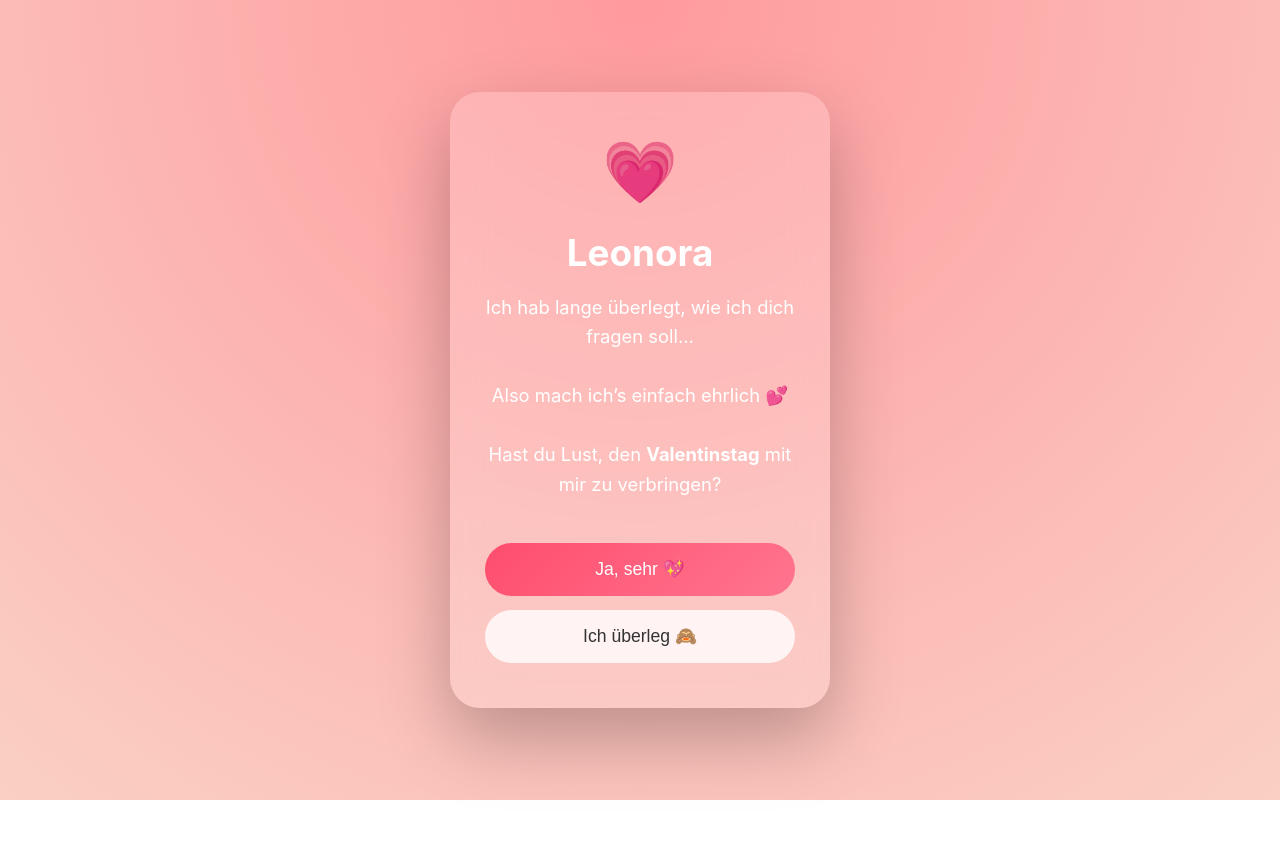
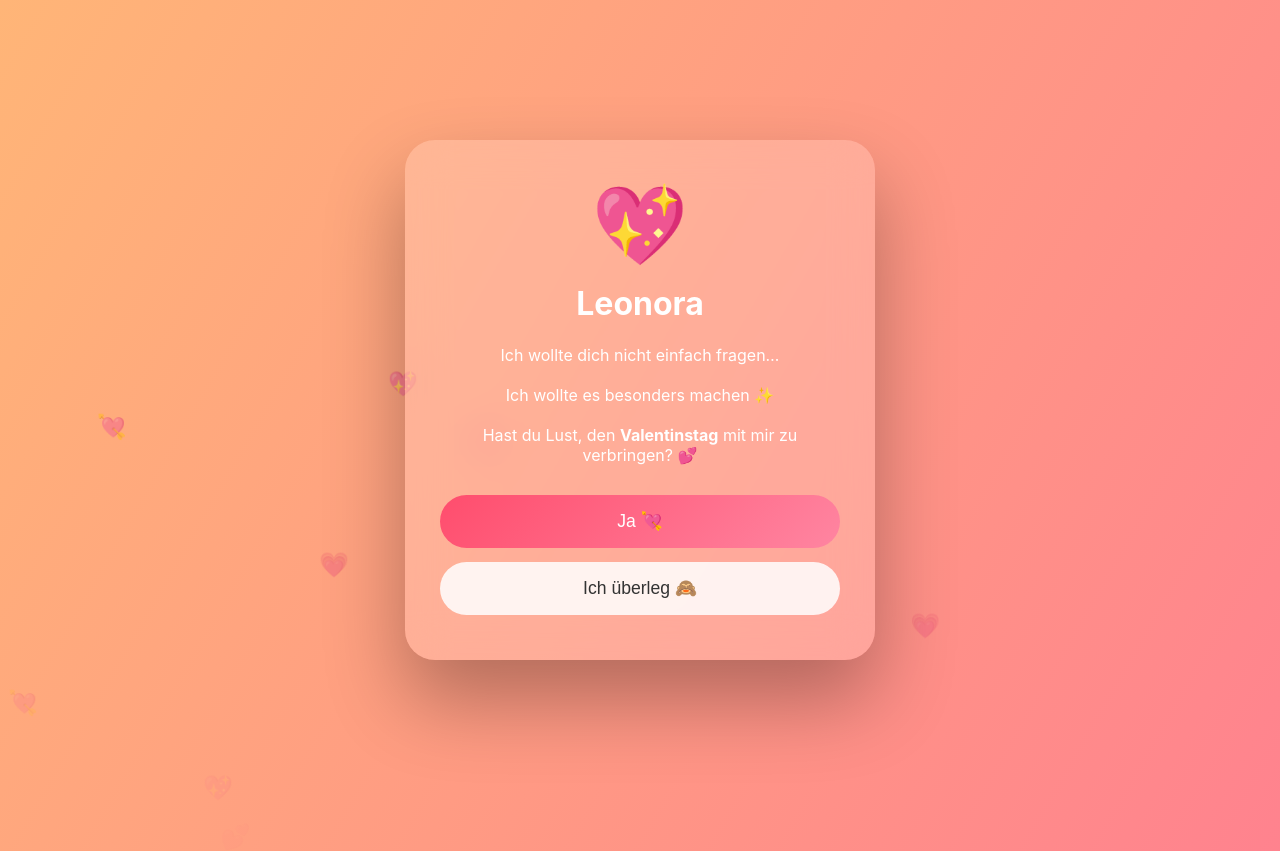
Before and after one commit to L0n12505/Valentinstag2, a plain HTML site: page index.html in a window 1280 px wide. Before the commit the page ends 800 px from the top, so only its background shows below. Drawn offline with Linux system fonts and the light colour scheme.

Commit message:
Update index.html

```diff
--- a/index.html
+++ b/index.html
@@ -6,85 +6,105 @@
 <meta name="viewport" content="width=device-width, initial-scale=1.0">
 
 <style>
-    * {
-      box-sizing: border-box;
+html, body {
+  margin: 0;
+  height: 100%;
+  overflow: hidden;
+  font-family: -apple-system, BlinkMacSystemFont, "Segoe UI", sans-serif;
 }
 
 body {
-      margin: 0;
-      height: 100vh;
-      background: radial-gradient(circle at top, #ff9a9e, #fad0c4);
-      font-family: -apple-system, BlinkMacSystemFont, "Segoe UI", sans-serif;
+  background: linear-gradient(120deg, #ff5f9e, #ffc371, #ff5f9e);
+  background-size: 400% 400%;
+  animation: gradientMove 18s ease infinite;
   display: flex;
   align-items: center;
   justify-content: center;
-      overflow: hidden;
-      color: #fff;
+  color: white;
 }
 
-    .container {
-      background: rgba(255, 255, 255, 0.18);
-      backdrop-filter: blur(18px);
+@keyframes gradientMove {
+  0% { background-position: 0% 50%; }
+  50% { background-position: 100% 50%; }
+  100% { background-position: 0% 50%; }
+}
+
+/* Floating hearts */
+.heart {
+  position: absolute;
+  bottom: -10%;
+  font-size: 1.5rem;
+  animation: floatUp linear infinite;
+  opacity: 0.7;
+}
+
+@keyframes floatUp {
+  from { transform: translateY(0); opacity: 0; }
+  to { transform: translateY(-120vh); opacity: 1; }
+}
+
+.card {
+  background: rgba(255,255,255,0.18);
+  backdrop-filter: blur(20px);
   border-radius: 30px;
   padding: 45px 35px;
   width: 90%;
-      max-width: 380px;
+  max-width: 400px;
   text-align: center;
-      box-shadow: 0 30px 70px rgba(0,0,0,0.25);
-      animation: floatIn 1.4s ease;
+  box-shadow: 0 40px 80px rgba(0,0,0,0.3);
+  animation: popIn 1.4s ease;
+  z-index: 10;
 }
 
-    h1 {
-      font-size: 2.3rem;
-      margin-bottom: 12px;
+@keyframes popIn {
+  from { transform: scale(0.85); opacity: 0; }
+  to { transform: scale(1); opacity: 1; }
 }
 
-    p {
-      font-size: 1.15rem;
-      line-height: 1.6;
-      margin-bottom: 30px;
+.main-heart {
+  font-size: 4rem;
+  animation: beat 1.4s infinite;
 }
 
-    .heart {
-      font-size: 3.5rem;
-      animation: heartbeat 1.6s infinite;
-      margin-bottom: 15px;
+@keyframes beat {
+  0% { transform: scale(1); }
+  50% { transform: scale(1.25); }
+  100% { transform: scale(1); }
 }
 
 button {
   width: 100%;
   padding: 16px;
-      border-radius: 35px;
+  border-radius: 40px;
   border: none;
   font-size: 1.1rem;
   margin-top: 14px;
   cursor: pointer;
-      transition: transform 0.2s ease;
 }
 
 .yes {
-      background: linear-gradient(135deg, #ff4d6d, #ff758f);
+  background: linear-gradient(135deg,#ff4d6d,#ff85a1);
   color: white;
 }
 
-    .yes:active {
-      transform: scale(0.96);
-    }
-
 .no {
-      background: rgba(255,255,255,0.8);
+  background: rgba(255,255,255,0.85);
   color: #333;
 }
 
-    @keyframes heartbeat {
-      0% { transform: scale(1); }
-      50% { transform: scale(1.2); }
-      100% { transform: scale(1); }
+.explosion {
+  position: fixed;
+  inset: 0;
+  background: radial-gradient(circle, #ff85a1, #ff4d6d);
+  display: flex;
+  align-items: center;
+  justify-content: center;
+  animation: explode 1.2s ease forwards;
 }
 
-    @keyframes floatIn {
-      from { opacity: 0; transform: translateY(30px); }
-      to { opacity: 1; transform: translateY(0); }
+@keyframes explode {
+  0% { transform: scale(0); opacity: 0; }
+  100% { transform: scale(1); opacity: 1; }
 }
 </style>
 </head>
@@ -92,58 +112,60 @@
 <body>
 
 <audio id="music" loop>
-  <source src="https://cdn.pixabay.com/download/audio/2022/10/03/audio_6c5f2c6e52.mp3" type="audio/mpeg">
+  <source src="https://cdn.pixabay.com/download/audio/2022/11/04/audio_97b3d3f7e0.mp3" type="audio/mpeg">
 </audio>
 
-<div class="container" id="card">
-  <div class="heart">💗</div>
+<div class="card" id="card">
+  <div class="main-heart">💖</div>
   <h1>Leonora</h1>
   <p>
-    Ich hab lange überlegt,
-    wie ich dich fragen soll…
+    Ich wollte dich nicht einfach fragen…
     <br><br>
-    Also mach ich’s einfach ehrlich 💕
+    Ich wollte es besonders machen ✨
     <br><br>
     Hast du Lust,
     den <strong>Valentinstag</strong>
-    mit mir zu verbringen?
+    mit mir zu verbringen? 💕
   </p>
 
-  <button class="yes" onclick="yes()">Ja, sehr 💖</button>
+  <button class="yes" onclick="yes()">Ja 💘</button>
   <button class="no" onclick="no()">Ich überleg 🙈</button>
 </div>
 
 <script>
+const heartEmojis = ["💗","💖","💕","💘"];
+
+function createHeart() {
+  const h = document.createElement("div");
+  h.className = "heart";
+  h.innerText = heartEmojis[Math.floor(Math.random()*heartEmojis.length)];
+  h.style.left = Math.random()*100 + "vw";
+  h.style.animationDuration = (6 + Math.random()*6) + "s";
+  document.body.appendChild(h);
+  setTimeout(() => h.remove(), 12000);
+}
+setInterval(createHeart, 600);
+
 function yes() {
   document.getElementById("music").play();
 
-    document.body.innerHTML = `
-      <div style="
-        height:100vh;
-        display:flex;
-        flex-direction:column;
-        align-items:center;
-        justify-content:center;
-        background:radial-gradient(circle at top,#ff758f,#ffb3c6);
-        color:white;
-        font-family:-apple-system,BlinkMacSystemFont,'Segoe UI',sans-serif;
-        text-align:center;
-        padding:30px;
-      ">
+  const boom = document.createElement("div");
+  boom.className = "explosion";
+  boom.innerHTML = `
+    <div style="text-align:center;">
       <div style="font-size:4rem;">💘💘💘</div>
-        <h1 style="font-size:2.6rem;">Ich freu mich so!</h1>
+      <h1>YES 😍</h1>
       <p style="font-size:1.3rem;">
-          Dann gehört der Valentinstag uns 🥰
-          <br><br>
-          Ich kann’s kaum erwarten 💖
+        Dann gehört der Valentinstag uns ✨
+        <br>Ich freu mich unglaublich auf dich 💖
       </p>
-        <div style="font-size:2.8rem;">🌹✨🍓</div>
     </div>
   `;
+  document.body.appendChild(boom);
 }
 
 function no() {
-    alert("Ich frag dich später nochmal… aber mit noch mehr Charme 😌💗");
+  alert("Das war keine echte Option 😌💗");
 }
 </script>
 
```
Lines whose indentation alone changed are shown as unchanged.
